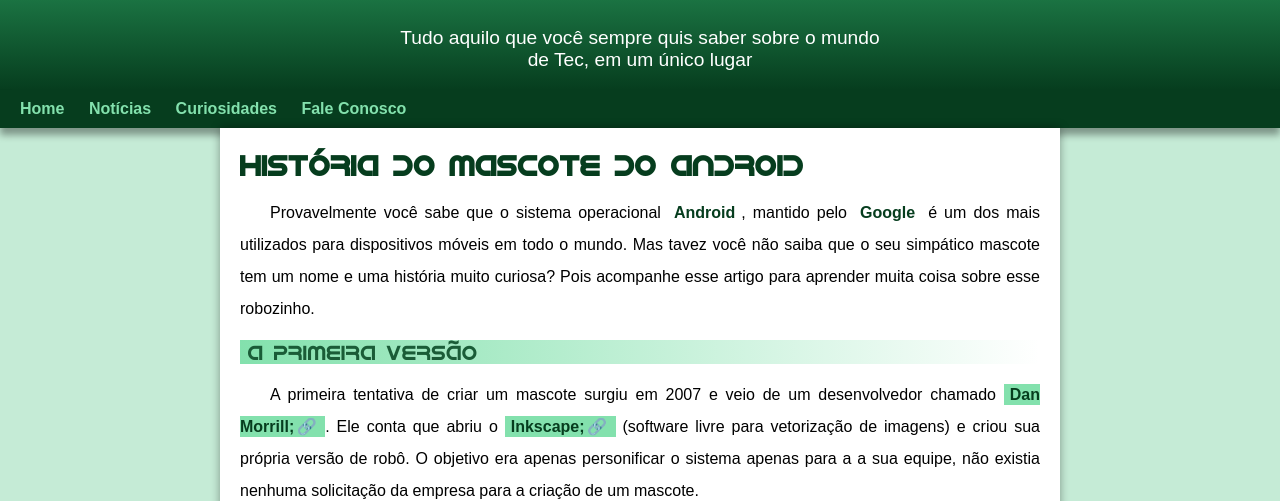
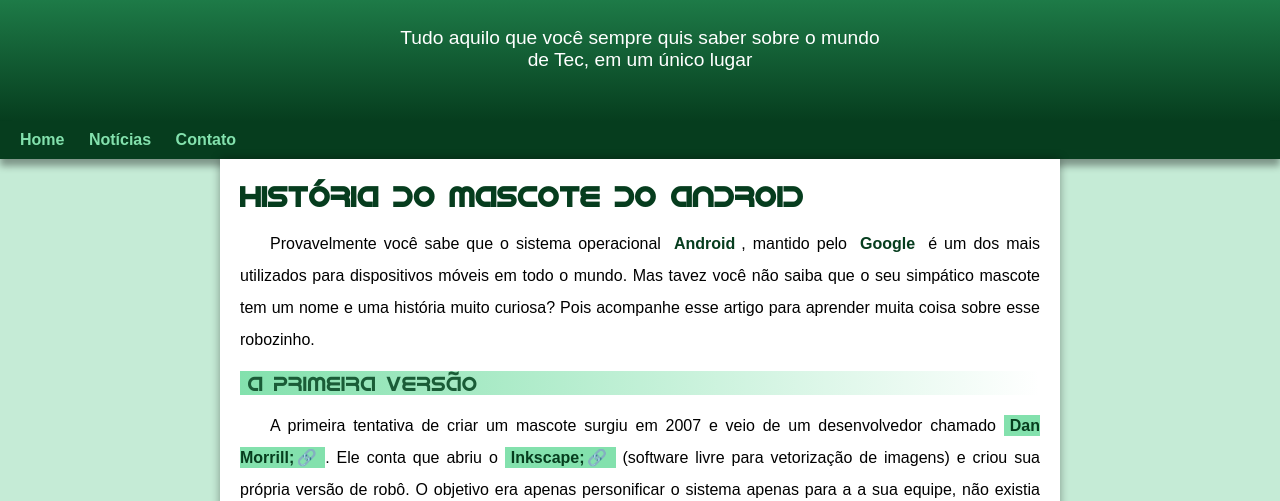
Before and after one commit to jeffersonjuscieux/HTML-CSS, a plain HTML site: page EXERCICIOS/desafios/010/android.html in a window 1280 px wide. Shown: the part 90-591 px from the top of the page. Drawn offline with Linux system fonts and the light colour scheme.

Commit message:
problema de padding resolvido

```diff
--- a/EXERCICIOS/desafios/010/android.html
+++ b/EXERCICIOS/desafios/010/android.html
@@ -16,8 +16,7 @@
     <nav>
         <a href="#">Home</a>
         <a href="#">Notícias</a>
-        <a href="#">Curiosidades</a>
-        <a href="#">Fale Conosco</a>
+        <a href="#">Contato</a>
     </nav>
     <main>
         <article>
--- a/EXERCICIOS/desafios/010/estilo/style.css
+++ b/EXERCICIOS/desafios/010/estilo/style.css
@@ -51,10 +51,9 @@ header  h1{
     text-shadow: 2px 2px 0px rgba(0, 0, 0, 0.514);
     font-weight: normal;
 
-    border-he
 }
 
-header > p{
+header > p {
     font-family: var(--fonte-padrao);
     color: white;
     padding: 10px;
@@ -62,8 +61,7 @@ header > p{
     max-width: 500px;
     margin: auto;
     padding: 0px, 10px 0px 10px;
-    margin-bottom: 30px;
-
+    padding-bottom: 50px;
 }
 
 nav{
```
